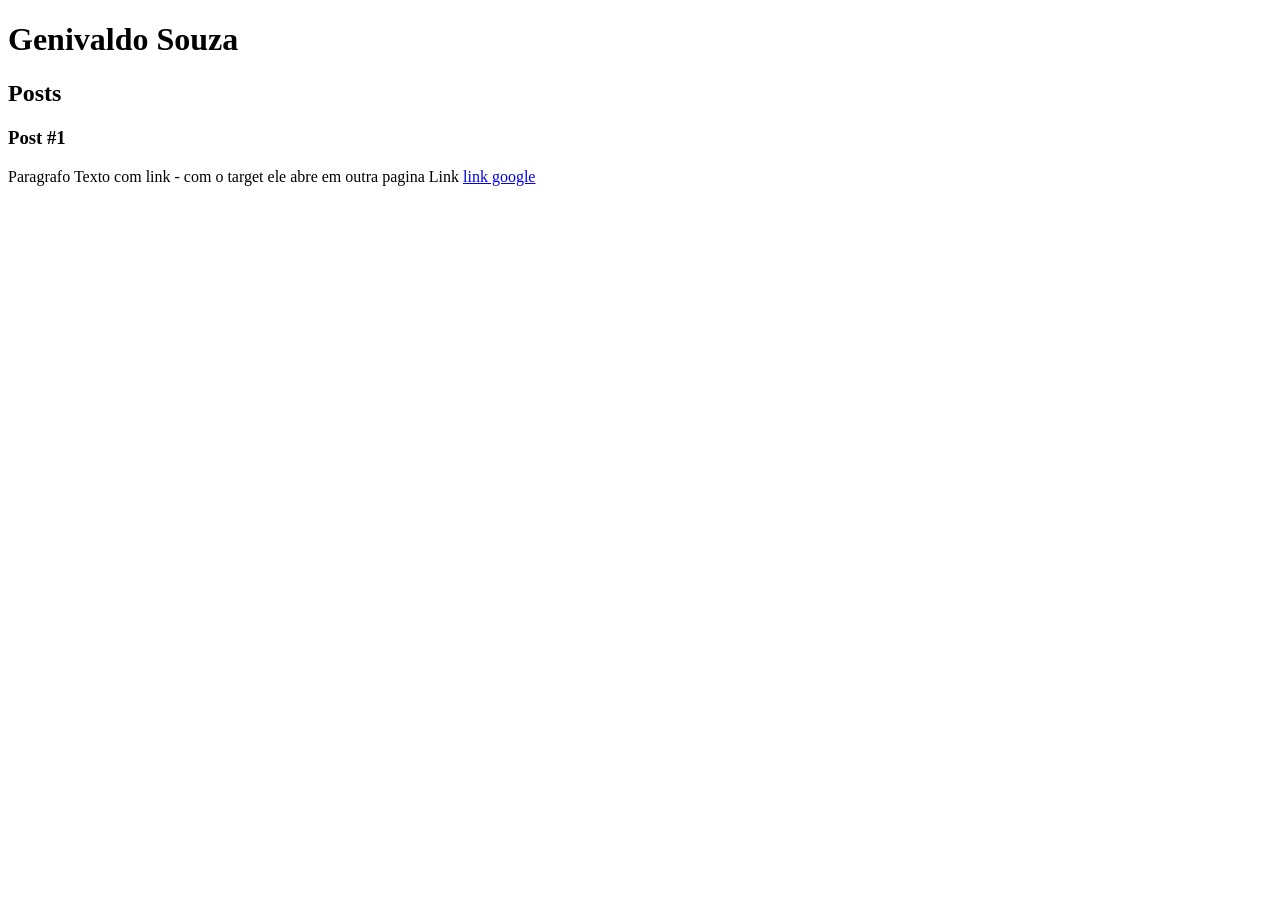
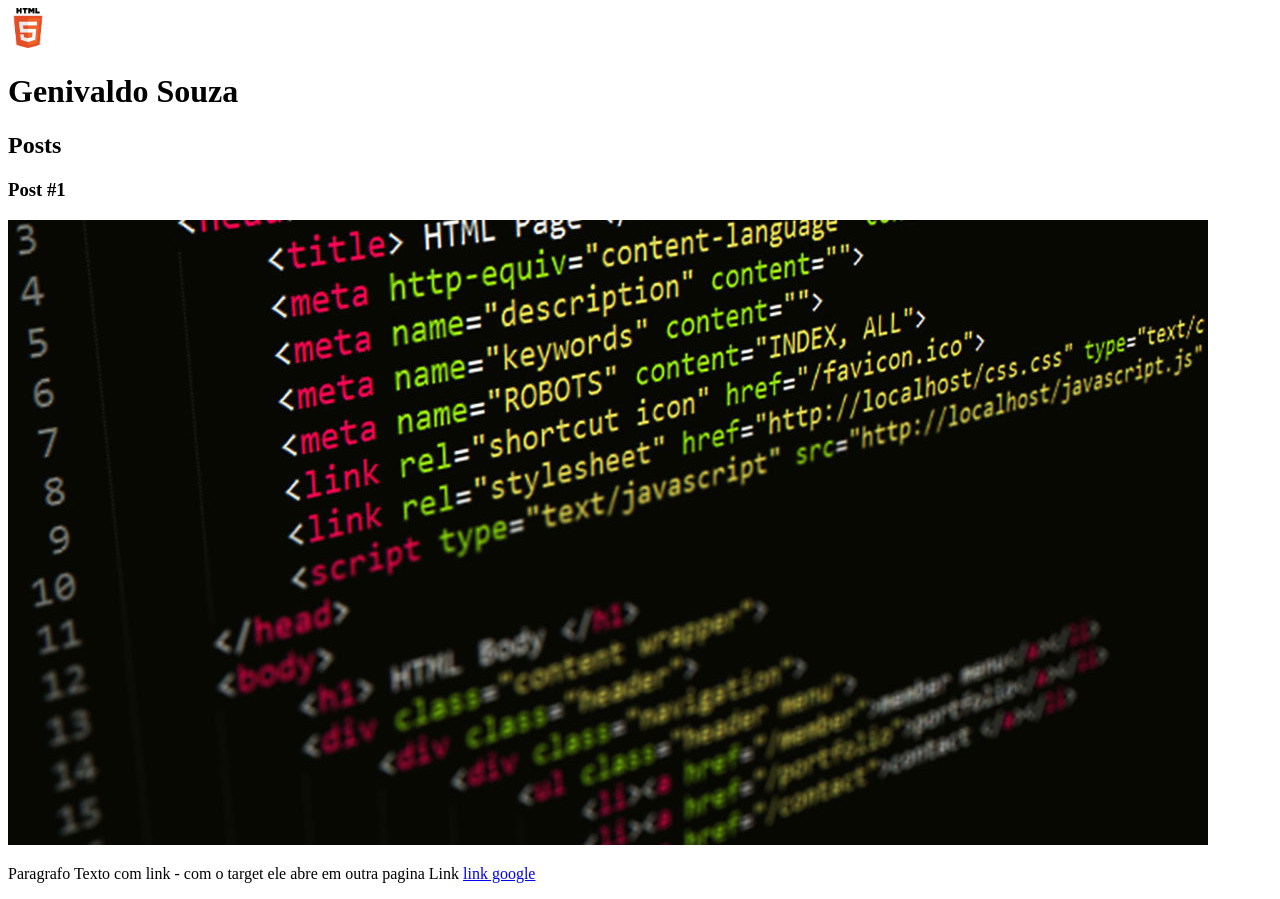
Before and after one commit to GenivaldoCarvalho/Curso-Html-css, a plain HTML site: page index.html in a window 1280 px wide. Before the commit the page ends 800 px from the top, so only its background shows below. Drawn offline with Linux system fonts and the light colour scheme.

Commit message:
inserindo imagens html

```diff
--- a/index.html
+++ b/index.html
@@ -8,6 +8,8 @@
 </head>
 <body>
     <header>
+        <img src="html.png" alt="Logo" width="40">
+
         <h1>Genivaldo Souza</h1>
     </header>
     <section>
@@ -17,6 +19,7 @@
         <article>
             <header>
                 <h3>Post #1</h3>
+                <img src="banner-html-css-1200x625.jpg" alt="imagem html">
 
                 <p>Paragrafo
                     Texto com link - com o target ele abre em outra pagina
```
Also changed, not shown: banner-html-css-1200x625.jpg (added), html.png (added).
